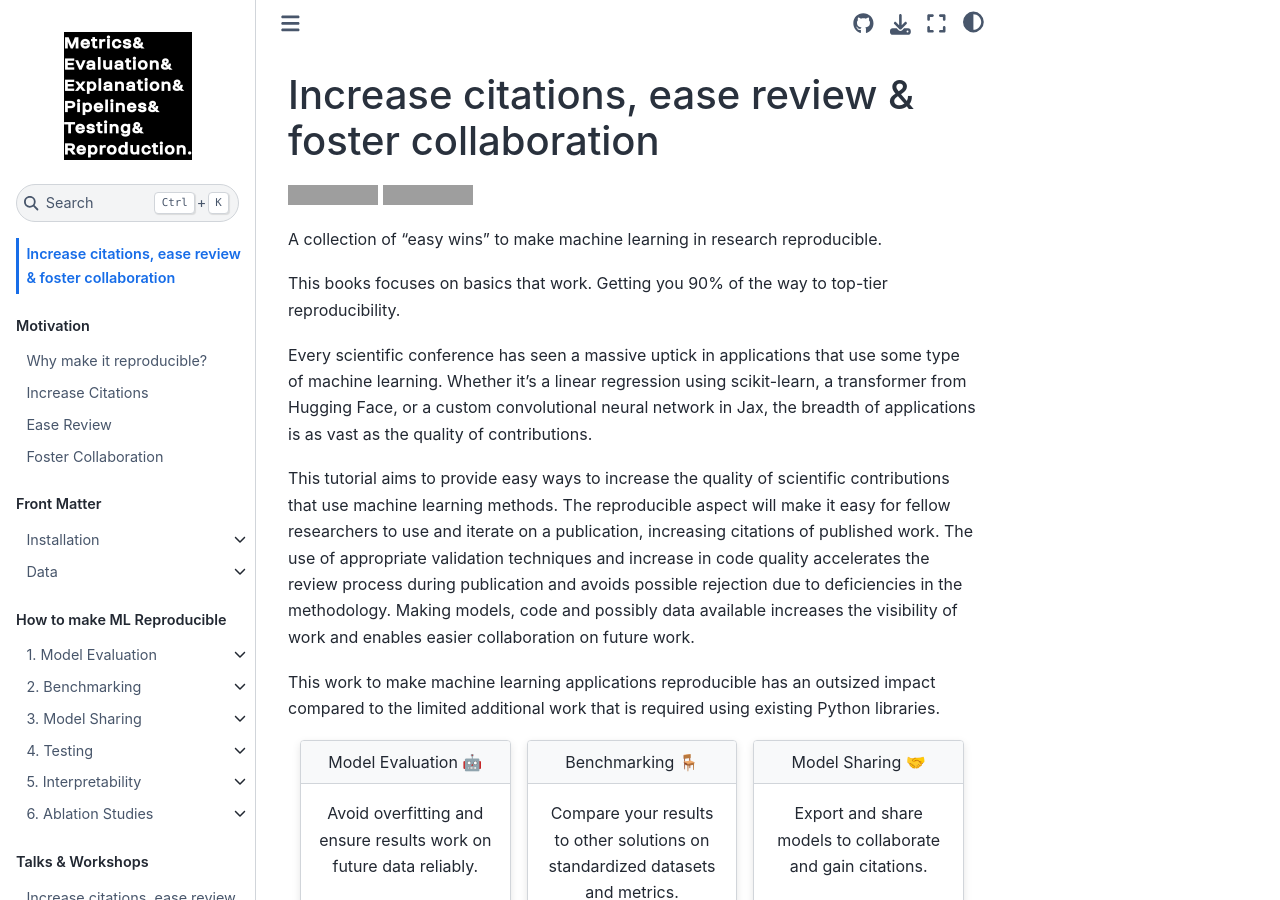
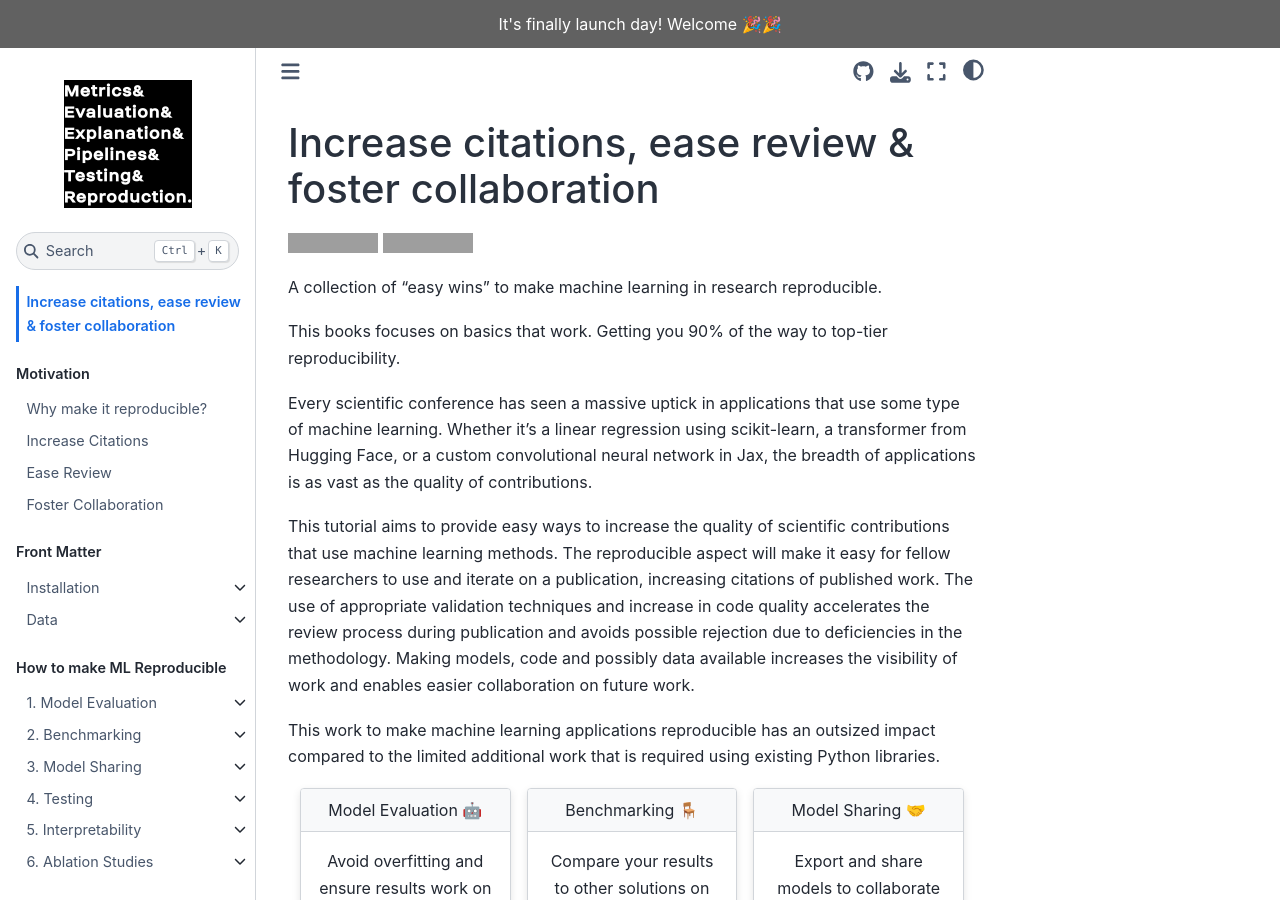
Before and after one commit to JesperDramsch/ml.recipes, a Jupyter Book: the page built from book/welcome.md, in a window 1280 px wide and 900 px high. Built offline with Jupyter Book 1.0.4 settings and Sphinx 7.4.7 and the Sphinx Book theme 1.1.4, drawn with Linux system fonts in a browser that asks for light colours; grey boxes are pictures that could not be loaded.

Commit message:
ml.recipes

```diff
--- a/book/_config.yml
+++ b/book/_config.yml
@@ -53,11 +53,11 @@ html:
   extra_footer              : "Maintained by <a href='https://dramsch.net'>Jesper Dramsch</a>, creator of <a href='https://pythondeadlin.es'>PythonDeadlin.es</a>."  # Will be displayed underneath the footer.
   google_analytics_id       : "G-SK51NPBL7C"  # A GA id that can be used to track book views.
   home_page_in_navbar       : true  # Whether to include your home page in the left Navigation Bar
-  baseurl                   : ""  # The base URL where your book will be hosted. Used for creating image previews and social links. e.g.: https://mypage.com/mybook/
+  baseurl                   : "https://ml.recipes/"  # The base URL where your book will be hosted. Used for creating image previews and social links. e.g.: https://mypage.com/mybook/
   comments:
     hypothesis              : false
     utterances              : false
-  announcement              : "" # A banner announcement at the top of the site.
+  announcement              : "It's finally launch day! Welcome 🎉🎉" # A banner announcement at the top of the site.
 
 #######################################################################################
 # LaTeX-specific settings
```
Also changed, not shown: 1 other file.
